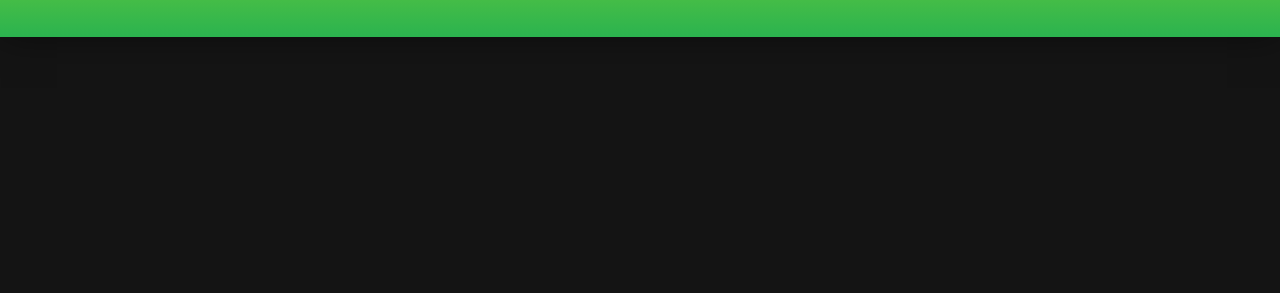
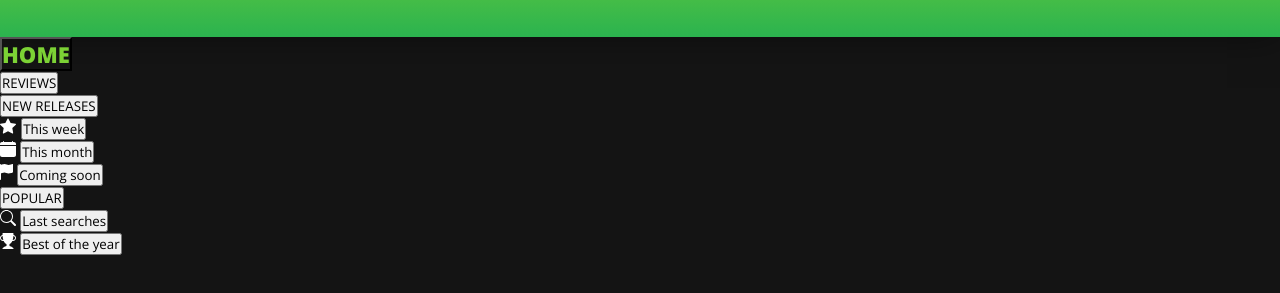
Before and after one commit to clementine-c137/Tali-AltimetrikGameFinderApp, a plain HTML site: page main.html in a window 1280 px wide. Shown: the part 83-376 px from the top of the page. Drawn offline with nearby package versions, Linux system fonts and the light colour scheme.

Commit message:
started side menu

```diff
--- a/main.css
+++ b/main.css
@@ -115,3 +115,18 @@ header {
     margin-right: 40px;
     background: #FFFFFF;
 }
+
+.side-menu {
+    height: 100%;
+    width: 263px;
+}
+
+.home {
+    font-style: normal;
+    font-weight: 800;
+    font-size: 22px;
+    line-height: 30px;
+    color: #7CD235;
+    background-color: transparent;
+    outline: 0;
+}
--- a/main.html
+++ b/main.html
@@ -35,9 +35,52 @@
         </div>
         <hr class="line">
     </header>
-    <aside>
-
-    </aside>
+    <nav class="side-menu">
+        <ul>
+            <li class="menu">
+                <button class="home">HOME</button>
+            </li>
+            <li class="menu">
+                <button class="reviews">REVIEWS</button>
+            </li>
+            <li class="menu">
+                <button class="new-releases">NEW RELEASES</button>
+            </li>
+            <li class="sub-menu">
+                <svg width="17" height="16" viewBox="0 0 17 16" fill="none" xmlns="http://www.w3.org/2000/svg">
+                    <path class="sub-icon" d="M3.61212 15.443C3.22612 15.641 2.78812 15.294 2.86612 14.851L3.69612 10.121L0.173118 6.76501C-0.155882 6.45101 0.0151183 5.87701 0.456118 5.81501L5.35412 5.11901L7.53812 0.792012C7.73512 0.402012 8.26812 0.402012 8.46512 0.792012L10.6491 5.11901L15.5471 5.81501C15.9881 5.87701 16.1591 6.45101 15.8291 6.76501L12.3071 10.121L13.1371 14.851C13.2151 15.294 12.7771 15.641 12.3911 15.443L8.00012 13.187L3.61112 15.443H3.61212Z" fill="white"/>
+                    </svg>
+                <button class="this-week">This week</button>
+            </li>
+            <li class="sub-menu">
+                <svg width="16" height="16" viewBox="0 0 16 16" fill="none" xmlns="http://www.w3.org/2000/svg">
+                    <path class="sub-icon" d="M3.5 0C3.77614 0 4 0.223858 4 0.5V1H12V0.5C12 0.223858 12.2239 0 12.5 0C12.7761 0 13 0.223858 13 0.5V1H14C15.1046 1 16 1.89543 16 3V14C16 15.1046 15.1046 16 14 16H2C0.89543 16 0 15.1046 0 14V5H16V4H0V3C0 1.89543 0.89543 1 2 1H3V0.5C3 0.223858 3.22386 0 3.5 0Z" fill="white"/>
+                    </svg>
+                <button class="this-month">This month</button>
+            </li>
+            <li class="sub-menu">
+                <svg width="13" height="16" viewBox="0 0 13 16" fill="none" xmlns="http://www.w3.org/2000/svg">
+                    <path class="sub-icon" d="M12.778 0.085C12.9165 0.17768 12.9998 0.33331 13 0.5V8C13 8.20429 12.8756 8.388 12.686 8.464L12.5 8L12.686 8.464L12.683 8.465L12.677 8.468L12.654 8.477C12.5225 8.52925 12.3902 8.57926 12.257 8.627C11.993 8.722 11.626 8.85 11.21 8.977C10.394 9.229 9.331 9.5 8.5 9.5C7.653 9.5 6.952 9.22 6.342 8.975L6.314 8.965C5.68 8.71 5.14 8.5 4.5 8.5C3.8 8.5 2.862 8.73 2.063 8.977C1.70525 9.08849 1.35078 9.21021 1 9.342V15.5C1 15.7761 0.776142 16 0.5 16C0.223858 16 0 15.7761 0 15.5V0.5C0 0.223858 0.223858 0 0.5 0C0.776142 0 1 0.223858 1 0.5V0.782C1.226 0.703 1.496 0.612 1.79 0.522C2.606 0.272 3.67 0 4.5 0C5.34 0 6.024 0.277 6.621 0.519L6.664 0.537C7.286 0.788 7.828 1 8.5 1C9.2 1 10.138 0.77 10.937 0.523C11.3923 0.380812 11.8423 0.22204 12.286 0.047L12.305 0.04L12.309 0.038H12.31" fill="white"/>
+                    </svg>
+                <button class="coming-soon">Coming soon</button>
+            </li>
+            <li class="menu">
+                <button class="popular">POPULAR</button>
+            </li>
+            <li class="sub-menu">
+                <svg width="16" height="16" viewBox="0 0 16 16" fill="none" xmlns="http://www.w3.org/2000/svg">
+                    <path class="sub-icon" fill-rule="evenodd" clip-rule="evenodd" d="M11.7424 10.3434C13.7502 7.60286 13.309 3.77838 10.7297 1.56713C8.15026 -0.644296 4.30284 -0.496048 1.90121 1.90731C-0.500426 4.31066 -0.645921 8.15818 1.56735 10.736C3.78044 13.3137 7.60525 13.7522 10.3443 11.7425C10.3742 11.7823 10.4061 11.8201 10.4419 11.857L14.2919 15.707C14.6824 16.0977 15.3157 16.098 15.7064 15.7075C16.0972 15.317 16.0974 14.6837 15.7069 14.293L11.8569 10.443C11.8213 10.4069 11.783 10.3736 11.7424 10.3434ZM9.24994 11.2631C10.9516 10.2807 11.9999 8.46496 11.9999 6.5C11.9999 3.46243 9.53751 0.999999 6.49994 0.999999C3.46237 0.999999 0.999941 3.46243 0.999941 6.5C0.999941 8.46496 2.04823 10.2807 3.74994 11.2631C5.45165 12.2456 7.54823 12.2456 9.24994 11.2631Z" fill="white"/>
+                    </svg>
+                <button class="last-searches">Last searches</button>
+            </li>
+            <li class="sub-menu">
+                <svg width="16" height="16" viewBox="0 0 16 16" fill="none" xmlns="http://www.w3.org/2000/svg">
+                    <path class="sub-icon" fill-rule="evenodd" clip-rule="evenodd" d="M2.49994 0.5C2.49994 0.223858 2.7238 0 2.99994 0H12.9999C13.2761 0 13.4999 0.223858 13.4999 0.5C13.4999 1.038 13.4879 1.55 13.4659 2.036C14.5416 2.21413 15.436 2.96187 15.8019 3.989C16.1678 5.01613 15.9476 6.1609 15.2267 6.97899C14.5059 7.79708 13.398 8.15966 12.3329 7.926C11.5429 9.791 10.4549 10.703 9.49994 10.937V13.11L10.9249 13.466C11.1189 13.514 11.3019 13.601 11.4619 13.721L13.2999 15.1C13.4721 15.2291 13.5423 15.4539 13.4743 15.6581C13.4062 15.8623 13.2152 16 12.9999 16H2.99994C2.78473 16 2.59366 15.8623 2.5256 15.6581C2.45755 15.4539 2.52777 15.2291 2.69994 15.1L4.53794 13.721C4.69794 13.601 4.88094 13.514 5.07494 13.466L6.49994 13.11V10.937C5.54494 10.703 4.45694 9.791 3.66694 7.925C2.60133 8.15993 1.49219 7.79773 0.770613 6.97917C0.0490315 6.16062 -0.171182 5.0148 0.195561 3.98708C0.562305 2.95935 1.45816 2.21181 2.53494 2.035C2.5114 1.52367 2.49973 1.01187 2.49994 0.5ZM2.59894 3.04C1.51232 3.23882 0.792621 4.28088 0.991444 5.3675C1.19027 6.45412 2.23232 7.17382 3.31894 6.975C2.98594 5.925 2.73094 4.629 2.59894 3.04ZM15.0094 5.3675C14.8106 6.45412 13.7686 7.17382 12.6819 6.975C13.0139 5.925 13.2689 4.63 13.4019 3.04C14.4886 3.23882 15.2083 4.28088 15.0094 5.3675Z" fill="white"/>
+                    </svg>
+                <button class="best">Best of the year</button>
+            </li>
+        </ul>
+    </nav>
     <main>
         <ul >
             <li></li>
```
